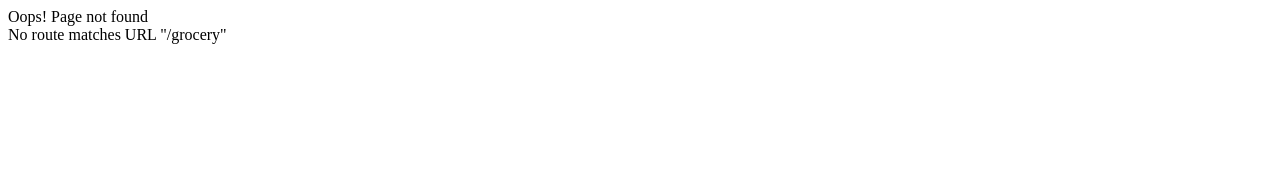
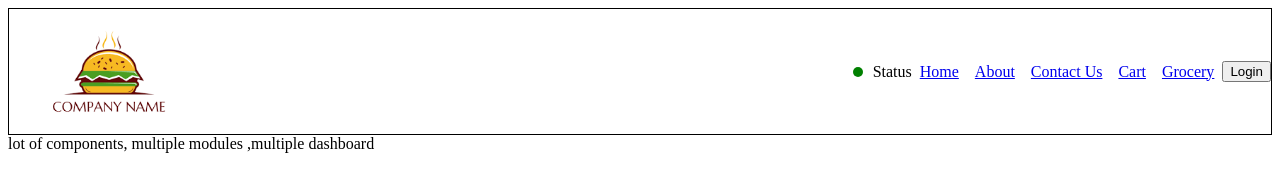
Before and after one commit to medaVyshnavi/namasteReact, a React app: page /grocery in a window 1280 px wide. Before the commit this address had no page. Built offline with nearby package versions, Linux system fonts and the light colour scheme.

Commit message:
Episode 9

```diff
--- a/App.js
+++ b/App.js
@@ -1,13 +1,15 @@
-import React from "react";
+import React, { lazy, Suspense } from "react";
 import ReactDOM from "react-dom/client";
 import Header from "./src/components/Header";
 import Body from "./src/components/Body";
-import About from "./src/components/About";
 import { createBrowserRouter, Outlet, RouterProvider } from "react-router-dom";
 import ContactUs from "./src/components/ContactUs";
 import Cart from "./src/components/Cart";
 import _404 from "./src/components/404";
 import Menu from "./src/components/Menu";
+
+const Grocery = lazy(() => import("./src/components/Grocery"));
+const About = lazy(() => import("./src/components/About"));
 
 const AppLayout = () => {
   return (
@@ -29,7 +31,11 @@ const appRouter = createBrowserRouter([
       },
       {
         path: "/about",
-        element: <About />,
+        element: (
+          <Suspense fallback={<div>fasten your seat belts</div>}>
+            <About />
+          </Suspense>
+        ),
       },
       {
         path: "/about",
@@ -44,6 +50,20 @@ const appRouter = createBrowserRouter([
         element: <Cart />,
       },
       {
+        path: "/grocery",
+        element: (
+          <Suspense
+            fallback={
+              <>
+                <h1>Loading</h1>
+              </>
+            }
+          >
+            <Grocery />
+          </Suspense>
+        ),
+      },
+      {
         path: "/menu/:resId",
         element: <Menu />,
       },
--- a/app.css
+++ b/app.css
@@ -68,3 +68,15 @@
 .topRated {
   margin: 0 10px;
 }
+
+.nav-items li span {
+  display: inline-block;
+  width: 10px;
+  height: 10px;
+  border-radius: 50%;
+  margin: 0 10px;
+}
+
+.nav-items li {
+  list-style: none;
+}
--- a/src/components/Body.js
+++ b/src/components/Body.js
@@ -1,14 +1,15 @@
 import React, { useState, useEffect } from "react";
 import Card from "./Card";
 import ShimmerUI from "./ShimmerUI";
-import { RES_API } from "../../utils/constants";
+import { RES_API } from "../utils/constants";
 import { Link } from "react-router-dom";
-// import data from "../../constanst/data.json"; replaced with live data
+import useOnlineStatus from "../utils/useOnlineStatus";
 
 export const Body = () => {
   const [resData, setResData] = useState([]);
   const [searchFilter, setSearchFilter] = useState("");
   const [filteredValues, setFilteredValues] = useState([]);
+  const onlineStatus = useOnlineStatus();
 
   useEffect(() => {
     fetchData();
@@ -41,6 +42,10 @@ export const Body = () => {
     }
   };
 
+  if (onlineStatus === false) {
+    return "Looks like you are offline please check your internet connection";
+  }
+
   return resData?.length === 0 ? (
     <ShimmerUI />
   ) : (
@@ -60,7 +65,7 @@ export const Body = () => {
       </div>
 
       <div className="container">
-        {filteredValues.length > 0 ? (
+        {filteredValues?.length > 0 ? (
           filteredValues.map((res) => (
             <div key={res.info.id}>
               <Link to={`menu/${res.info.id}`}>
--- a/src/components/Card.js
+++ b/src/components/Card.js
@@ -1,5 +1,5 @@
 import React from "react";
-import { IMAGE_URL } from "../../utils/constants";
+import { IMAGE_URL } from "../utils/constants";
 
 export const Card = ({ data }) => {
   const { name, costForTwo, cuisines, sla, cloudinaryImageId, avgRating } =
--- /dev/null
+++ b/src/components/Grocery.js
@@ -0,0 +1,7 @@
+import React from "react";
+
+const Grocery = () => {
+  return <div>lot of components, multiple modules ,multiple dashboard</div>;
+};
+
+export default Grocery;
--- a/src/components/Header.js
+++ b/src/components/Header.js
@@ -1,6 +1,7 @@
 import { useState } from "react";
 import logo from "../img/logo.png";
 import { Link } from "react-router-dom";
+import useOnlineStatus from "../utils/useOnlineStatus";
 
 const Header = () => {
   const navItems = [
@@ -20,14 +21,25 @@ const Header = () => {
       name: "Cart",
       route: "/cart",
     },
+    {
+      name: "Grocery",
+      route: "/grocery",
+    },
   ];
   const [value, setValue] = useState(true);
+  const onlineStatus = useOnlineStatus();
   return (
     <div className="header">
       <div className="logo">
         <img src={logo}></img>
       </div>
       <ul className="nav-items">
+        <li>
+          <span
+            style={{ backgroundColor: `${onlineStatus ? "green" : "red"}` }}
+          ></span>
+          Status
+        </li>
         {navItems.map((item, index) => (
           <li key={index} className="items">
             <Link to={item.route}>{item.name}</Link>
--- a/src/components/Menu.js
+++ b/src/components/Menu.js
@@ -1,28 +1,21 @@
-import React, { useEffect, useState } from "react";
+import React from "react";
 import { useParams } from "react-router-dom";
 import ShimmerUI from "./ShimmerUI";
-import { MENU_API } from "../../utils/constants";
+import useMenu from "../utils/useMenu";
 
 const Menu = () => {
   const { resId } = useParams();
-  const [resDetails, setResDetails] = useState([]);
-  const [resMenu, setResMenu] = useState([]);
-  useEffect(() => {
-    fetchMenu();
-  }, []);
+  const menuInfo = useMenu(resId);
 
-  const fetchMenu = async () => {
-    const data = await fetch(`${MENU_API}${resId}`);
-    const res = await data.json();
-    setResMenu(res?.data?.cards[2]?.groupedCard.cardGroupMap.REGULAR.cards);
-    console.log(res?.data?.cards[2]?.groupedCard.cardGroupMap.REGULAR.cards);
-    setResDetails(res?.data.cards[0].card.card.info);
-  };
+  if (menuInfo === null) return <ShimmerUI />;
 
-  const { name, cuisines, totalRatingsString, costForTwoMessage } = resDetails;
-  return resDetails.length === 0 ? (
-    <ShimmerUI />
-  ) : (
+  const { name, cuisines, totalRatingsString, costForTwoMessage } =
+    menuInfo?.cards[0]?.card?.card?.info;
+
+  const menu = menuInfo?.cards[2]?.groupedCard.cardGroupMap.REGULAR.cards;
+
+  return (
+    <>
       <div>
         <h2>{name}</h2>
         <h3>{cuisines.join(", ")}</h3>
@@ -31,7 +24,7 @@ const Menu = () => {
           <p>{totalRatingsString}</p>
         </h6>
         <h4>Menu</h4>
-      {resMenu.map((card, index) => (
+        {menu.map((card, index) => (
           <div key={index}>
             {card?.card?.card?.title ? <h3>{card?.card?.card?.title}</h3> : ""}
             {card?.card?.card?.itemCards?.map((menu) => (
@@ -40,8 +33,9 @@ const Menu = () => {
               </li>
             ))}
           </div>
-      ))}
+        ))}{" "}
       </div>
+    </>
   );
 };
 
--- /dev/null
+++ b/src/utils/useMenu.js
@@ -0,0 +1,19 @@
+import { useEffect, useState } from "react";
+import { MENU_API } from "../utils/constants";
+
+const useMenu = (resId) => {
+  const [menuInfo, setMenuInfo] = useState(null);
+
+  useEffect(() => {
+    fetchMenu();
+  }, []);
+
+  const fetchMenu = async () => {
+    const data = await fetch(MENU_API + resId);
+    const res = await data.json();
+    setMenuInfo(res.data);
+  };
+  return menuInfo;
+};
+
+export default useMenu;
--- /dev/null
+++ b/src/utils/useOnlineStatus.js
@@ -0,0 +1,18 @@
+import { useEffect, useState } from "react";
+
+const useOnlineStatus = () => {
+  const [onlineStatus, setOnlineStatus] = useState(true);
+
+  useEffect(() => {
+    window.addEventListener("offline", (event) => {
+      setOnlineStatus(false);
+    });
+    window.addEventListener("online", (event) => {
+      setOnlineStatus(true);
+    });
+  }, [onlineStatus]);
+
+  return onlineStatus;
+};
+
+export default useOnlineStatus;
```
Also changed, not shown: README.md, src/img/download.jpeg (renamed from img/download.jpeg), src/img/logo.png (renamed from img/logo.png), src/utils/constants.js (renamed from utils/constants.js), src/utils/data.json (renamed from utils/data.json). Lines whose indentation alone changed are shown as unchanged.
